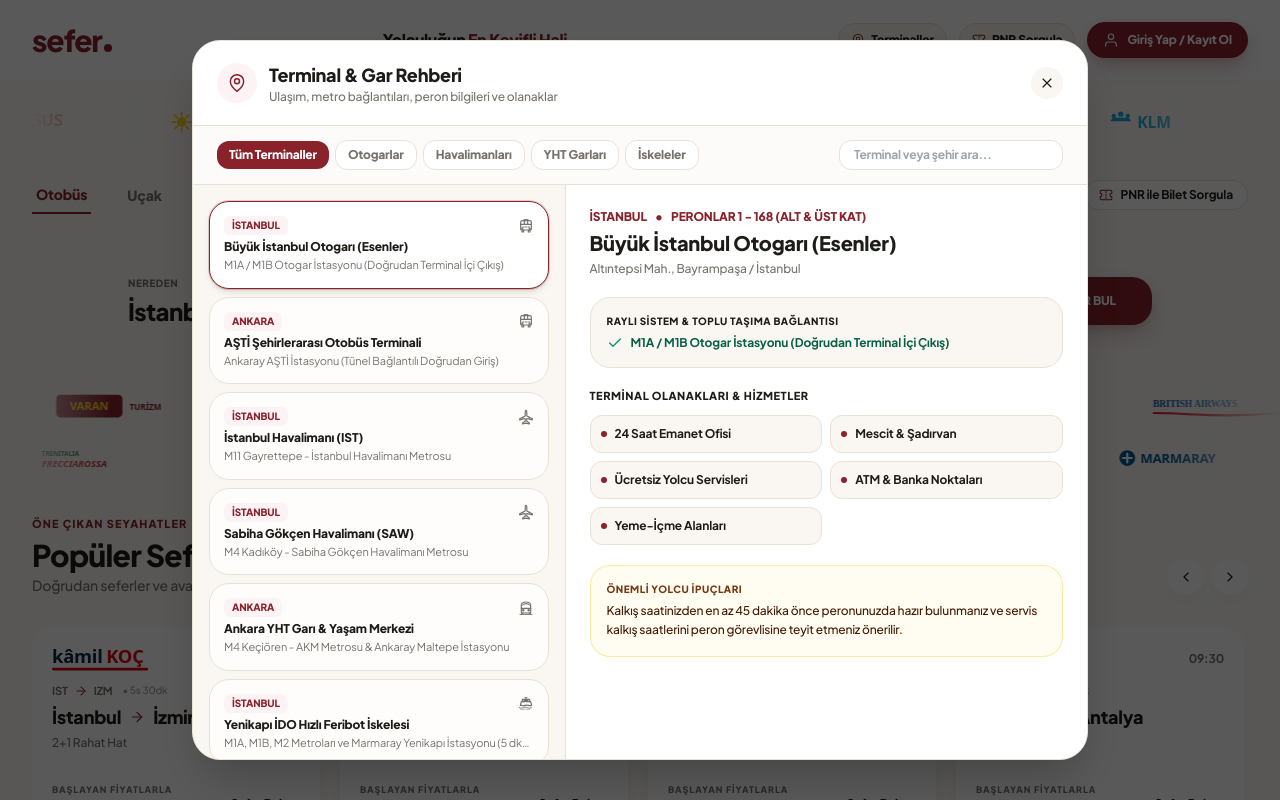
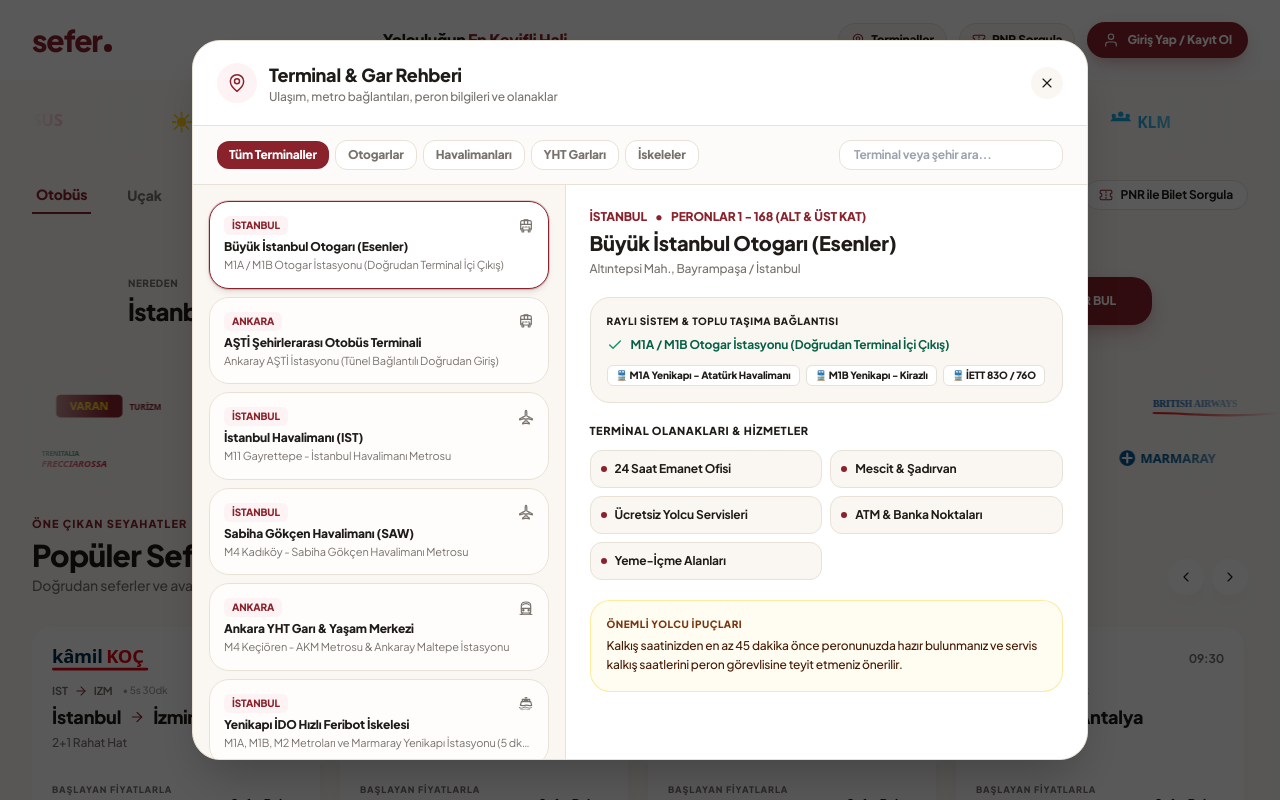
Before and after one commit to yusufci/bileo, a React (Vite) app: page / in a window 1280 px wide. Both pictures are taken after a click on the button "Terminaller". Shown: the top 800 px of the page. Built offline with nearby package versions, Linux system fonts and the light colour scheme; a web font is replaced by a local one.

Commit message:
feat: add comprehensive transit line tags and station transfers in TerminalGuideModal

```diff
--- a/src/components/TerminalGuideModal.tsx
+++ b/src/components/TerminalGuideModal.tsx
@@ -16,6 +16,7 @@ interface TerminalInfo {
   type: 'otobus' | 'ucak' | 'tren' | 'feribot';
   address: string;
   metroConnection: string;
+  transitLines?: string[];
   amenities: string[];
   tips: string;
   gateInfo: string;
@@ -29,6 +30,7 @@ const TERMINALS_DATA: TerminalInfo[] = [
     type: 'otobus',
     address: 'Altıntepsi Mah., Bayrampaşa / İstanbul',
     metroConnection: 'M1A / M1B Otogar İstasyonu (Doğrudan Terminal İçi Çıkış)',
+    transitLines: ['M1A Yenikapı - Atatürk Havalimanı', 'M1B Yenikapı - Kirazlı', 'İETT 83O / 76O'],
     amenities: ['24 Saat Emanet Ofisi', 'Mescit & Şadırvan', 'Ücretsiz Yolcu Servisleri', 'ATM & Banka Noktaları', 'Yeme-İçme Alanları'],
     tips: 'Kalkış saatinizden en az 45 dakika önce peronunuzda hazır bulunmanız ve servis kalkış saatlerini peron görevlisine teyit etmeniz önerilir.',
     gateInfo: 'Peronlar 1 - 168 (Alt & Üst Kat)',
@@ -40,6 +42,7 @@ const TERMINALS_DATA: TerminalInfo[] = [
     type: 'otobus',
     address: 'Beştepeler Mah., Mevlana Blv. Yenimahalle / Ankara',
     metroConnection: 'Ankaray AŞTİ İstasyonu (Tünel Bağlantılı Doğrudan Giriş)',
+    transitLines: ['Ankaray A1 Dikimevi - AŞTİ', 'EGO 442 Havalimanı Otobüsü', 'Konya Yolu Minibüsleri'],
     amenities: ['Emanet Bagaj Hizmeti', 'Bebek Bakım Odası', 'Özel Yolcu Dinlenme Salonları', 'Taksi Durağı', 'Eczane'],
     tips: 'Kızılay ve Tunalı yönüne gidecek yolcular Ankaray hattını kullanarak 10 dakikada şehir merkezine ulaşabilir.',
     gateInfo: 'Peronlar 1 - 92',
@@ -51,6 +54,7 @@ const TERMINALS_DATA: TerminalInfo[] = [
     type: 'ucak',
     address: 'Tayakadın Mah., Arnavutköy / İstanbul',
     metroConnection: 'M11 Gayrettepe - İstanbul Havalimanı Metrosu',
+    transitLines: ['M11 Gayrettepe - Kağıthane - Havalimanı', 'Havaist HVİST-14 / HVİST-9', 'İETT H-2 Mecidiyeköy'],
     amenities: ['Havaist Ekspres Otobüsleri', 'Hızlı Geçiş (Fast Track)', 'Duty Free & Dining', 'Ücretsiz Wi-Fi', 'VIP Lounge'],
     tips: 'İç hat uçuşları için uçuştan en az 2 saat, dış hat uçuşları için en az 3 saat önce havalimanında olunmalıdır.',
     gateInfo: 'Kapılar A, B, C, D, E, F, G',
@@ -62,6 +66,7 @@ const TERMINALS_DATA: TerminalInfo[] = [
     type: 'ucak',
     address: 'Sanayi Mah., Pendik / İstanbul',
     metroConnection: 'M4 Kadıköy - Sabiha Gökçen Havalimanı Metrosu',
+    transitLines: ['M4 Kadıköy - Tavşantepe - Sabiha Gökçen', 'Havabüs Taksim & Kadıköy', 'İETT E-3 4. Levent'],
     amenities: ['Havabüs Otobüsleri', 'Plaza Lounge', 'Otopark & Vale', 'Kayıp Eşya Ofisi', 'Döviz Büroları'],
     tips: 'M4 metro hattı ile Kadıköy rıhtımdan 50 dakikada doğrudan havalimanı içine ulaşabilirsiniz.',
     gateInfo: 'İç & Dış Hatlar Kapıları 201 - 315',
@@ -73,6 +78,7 @@ const TERMINALS_DATA: TerminalInfo[] = [
     type: 'tren',
     address: 'Celal Bayar Blv., Altındağ / Ankara',
     metroConnection: 'M4 Keçiören - AKM Metrosu & Ankaray Maltepe İstasyonu',
+    transitLines: ['Başkentray Sincan - Kayaş', 'M4 Kızılay - Gar - Keçiören', 'Ankaray Maltepe Tüneli'],
     amenities: ['VIP Lounge', 'Alışveriş & Kafe Alanları', 'Kapalı Otopark', 'TCDD Danışma & Bilet Gişeleri'],
     tips: 'Yüksek Hızlı Tren kapıları kalkıştan 5 dakika önce otomatik kapanmaktadır; peronda vaktinde bulunulmalıdır.',
     gateInfo: 'YHT Peronları 1 - 6',
@@ -84,6 +90,7 @@ const TERMINALS_DATA: TerminalInfo[] = [
     type: 'feribot',
     address: 'Kennedy Cad., Fatih / İstanbul',
     metroConnection: 'M1A, M1B, M2 Metroları ve Marmaray Yenikapı İstasyonu (5 dk yürüme)',
+    transitLines: ['Marmaray Halkalı - Gebze', 'M2 Hacıosman - Yenikapı', 'M1A/M1B Havalimanı & Kirazlı'],
     amenities: ['Araçlı Biniş Gişeleri', 'Kafeterya', 'Açık Otopark', 'Bilet Satış & Danışma'],
     tips: 'Araçlı yolcuların kalkış saatinden 30 dakika önce biniş şeritlerinde hazır bulunması gerekmektedir.',
     gateInfo: 'İskele 1, 2, 3 ve Araç Rampa Hatları',
@@ -225,7 +232,7 @@ export const TerminalGuideModal: React.FC<TerminalGuideModalProps> = ({ isOpen,
             </div>
 
             {/* Metro & Transit Connection Card */}
-            <div className="p-4 rounded-2xl bg-[#FAF7F2] border border-[#E8E1D5] space-y-1.5">
+            <div className="p-4 rounded-2xl bg-[#FAF7F2] border border-[#E8E1D5] space-y-2">
               <span className="text-[10px] font-extrabold text-charcoal uppercase tracking-wider block">
                 Raylı Sistem & Toplu Taşıma Bağlantısı
               </span>
@@ -233,6 +240,15 @@ export const TerminalGuideModal: React.FC<TerminalGuideModalProps> = ({ isOpen,
                 <BileoCheck className="w-4 h-4 text-emerald-600 flex-shrink-0" />
                 <span>{selectedTerminal.metroConnection}</span>
               </p>
+              {selectedTerminal.transitLines && selectedTerminal.transitLines.length > 0 && (
+                <div className="flex flex-wrap gap-1.5 pt-1">
+                  {selectedTerminal.transitLines.map((line, lIdx) => (
+                    <span key={lIdx} className="px-2 py-0.5 rounded-md bg-white border border-[#E8E1D5] text-[10px] font-extrabold text-charcoal shadow-2xs">
+                      🚆 {line}
+                    </span>
+                  ))}
+                </div>
+              )}
             </div>
 
             {/* Amenities Grid */}
```
